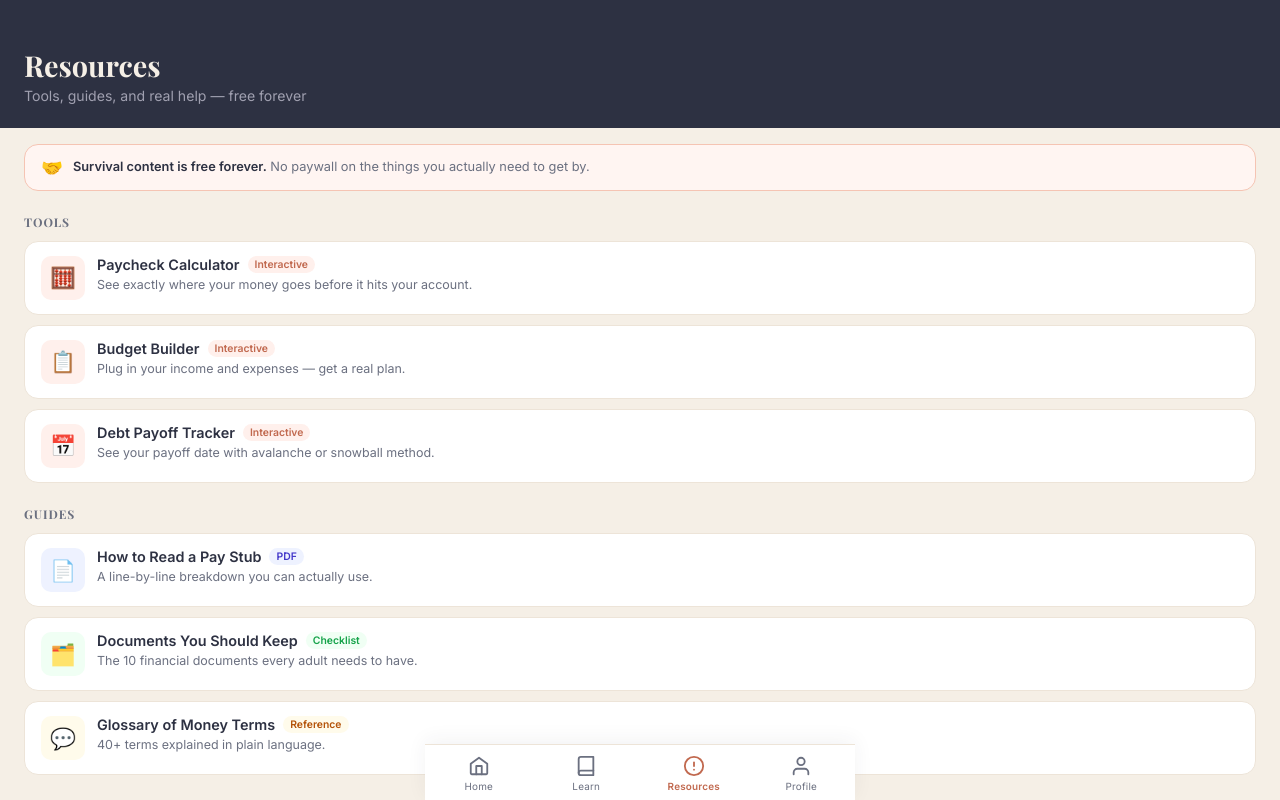
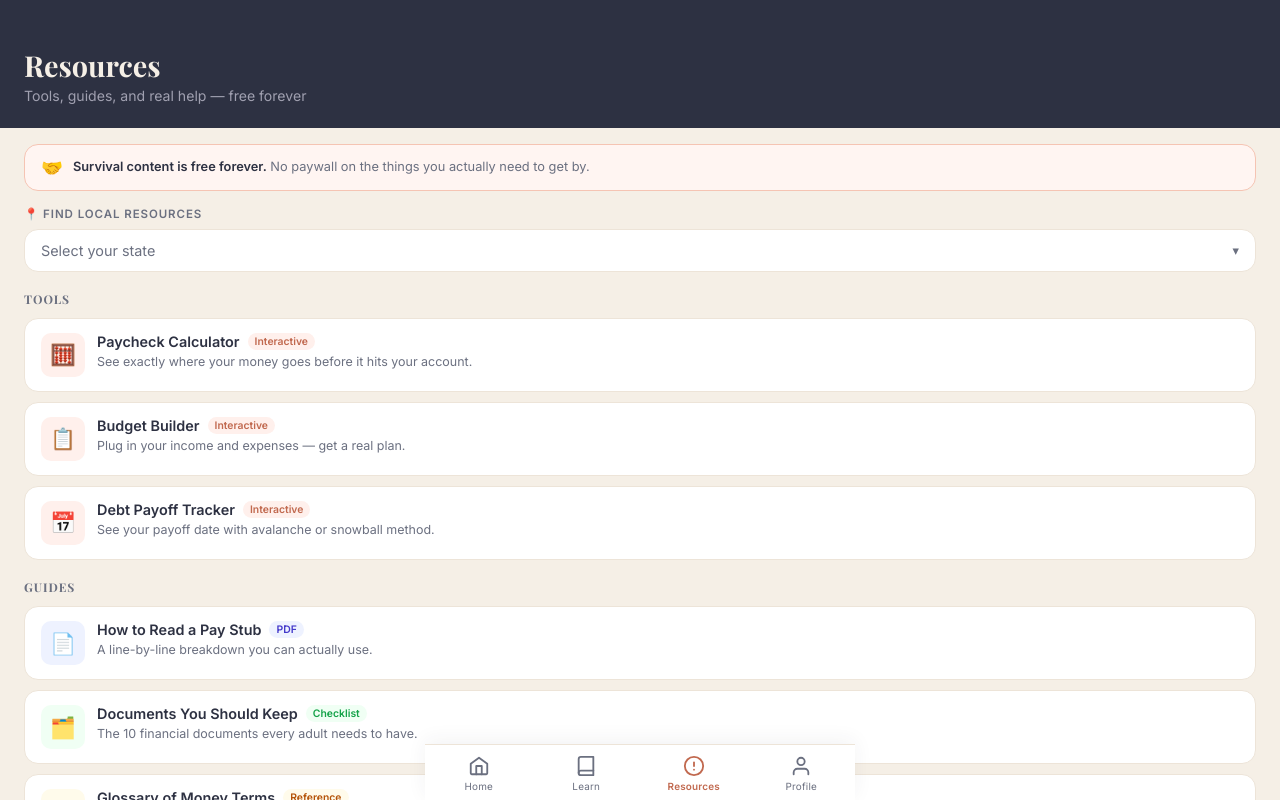
Before and after one commit to ProjectHearthSTACK/homebase, a React (Vite) app: page /resources in a window 1280 px wide. Shown: the top 800 px of the page. Built offline with nearby package versions, Linux system fonts and the light colour scheme.

Commit message:
Update Resources.tsx

```diff
--- a/src/screens/Resources.tsx
+++ b/src/screens/Resources.tsx
@@ -1,4 +1,18 @@
-const resources = [
+import { useState } from 'react'
+
+const US_STATES = [
+  'Alabama','Alaska','Arizona','Arkansas','California','Colorado','Connecticut',
+  'Delaware','Florida','Georgia','Hawaii','Idaho','Illinois','Indiana','Iowa',
+  'Kansas','Kentucky','Louisiana','Maine','Maryland','Massachusetts','Michigan',
+  'Minnesota','Mississippi','Missouri','Montana','Nebraska','Nevada','New Hampshire',
+  'New Jersey','New Mexico','New York','North Carolina','North Dakota','Ohio',
+  'Oklahoma','Oregon','Pennsylvania','Rhode Island','South Carolina','South Dakota',
+  'Tennessee','Texas','Utah','Vermont','Virginia','Washington','West Virginia',
+  'Wisconsin','Wyoming',
+]
+
+// Nation-wide resources (always shown)
+const nationwideResources = [
   {
     category: 'Tools',
     items: [
@@ -25,6 +39,21 @@ const resources = [
   },
 ]
 
+// State-specific resources — expand this as you add real data
+const stateResources: Record<string, { category: string; items: { emoji: string; title: string; desc: string; tag: string }[] }[]> = {
+  'Minnesota': [
+    {
+      category: 'Minnesota Resources',
+      items: [
+        { emoji: '🏠', title: 'MN Housing Finance Agency', desc: 'Rental assistance and homebuyer programs for Minnesotans.', tag: 'External' },
+        { emoji: '🍽️', title: 'Second Harvest Heartland', desc: 'Food shelf and meal program finder across MN.', tag: 'External' },
+        { emoji: '💊', title: 'MNsure', desc: 'Minnesota health insurance marketplace and enrollment help.', tag: 'External' },
+      ]
+    }
+  ],
+  // Add more states as you build them out
+}
+
 const tagColors: Record<string, { bg: string; color: string }> = {
   'Interactive': { bg: '#FFF0EC', color: 'var(--terracotta)' },
   'PDF':         { bg: '#EEF2FF', color: '#4338ca' },
@@ -34,8 +63,32 @@ const tagColors: Record<string, { bg: string; color: string }> = {
 }
 
 export default function Resources() {
+  const [selectedState, setSelectedState] = useState('')
+  const [dropdownOpen, setDropdownOpen] = useState(false)
+
+  const stateSpecific = selectedState ? (stateResources[selectedState] || []) : []
+  const hasStateResources = stateSpecific.length > 0
+
+  const ResourceCard = ({ item }: { item: { emoji: string; title: string; desc: string; tag: string } }) => {
+    const tc = tagColors[item.tag] ?? { bg: '#f0f0f0', color: '#666' }
+    return (
+      <div style={{ background: 'var(--white)', borderRadius: 'var(--radius-md)', padding: '14px 16px', display: 'flex', gap: 12, alignItems: 'flex-start', border: '1.5px solid var(--cream-dark)', cursor: 'pointer' }}>
+        <div style={{ width: 44, height: 44, borderRadius: 10, background: tc.bg, display: 'flex', alignItems: 'center', justifyContent: 'center', fontSize: '1.3rem', flexShrink: 0 }}>
+          {item.emoji}
+        </div>
+        <div style={{ flex: 1 }}>
+          <div style={{ display: 'flex', alignItems: 'center', gap: 8, marginBottom: 3 }}>
+            <p style={{ fontWeight: 600, fontSize: '0.9rem', color: 'var(--slate)' }}>{item.title}</p>
+            <span style={{ fontSize: '0.65rem', fontWeight: 600, padding: '2px 7px', borderRadius: 20, background: tc.bg, color: tc.color, flexShrink: 0 }}>{item.tag}</span>
+          </div>
+          <p style={{ fontSize: '0.78rem', color: 'var(--slate-muted)', lineHeight: 1.5 }}>{item.desc}</p>
+        </div>
+      </div>
+    )
+  }
+
   return (
-    <div style={{ minHeight: '100vh', background: 'var(--cream)', paddingBottom: 90 }}>
+    <div style={{ minHeight: '100vh', background: 'var(--cream)', paddingBottom: 100 }}>
       {/* Header */}
       <div style={{ background: 'var(--slate)', padding: '48px 24px 24px', color: 'var(--cream)' }}>
         <h1 style={{ fontSize: '1.8rem', marginBottom: 4 }}>Resources</h1>
@@ -50,30 +103,83 @@ export default function Resources() {
         </p>
       </div>
 
-      {/* Sections */}
-      {resources.map(section => (
-        <div key={section.category} style={{ padding: '24px 24px 0' }}>
+      {/* State Selector */}
+      <div style={{ margin: '16px 24px 0', position: 'relative' }}>
+        <p style={{ fontSize: '0.72rem', fontWeight: 700, textTransform: 'uppercase', letterSpacing: '0.08em', color: 'var(--slate-muted)', marginBottom: 8 }}>
+          📍 Find local resources
+        </p>
+        <button
+          onClick={() => setDropdownOpen(o => !o)}
+          style={{
+            width: '100%', padding: '12px 16px',
+            background: 'var(--white)', border: '1.5px solid var(--cream-dark)',
+            borderRadius: 'var(--radius-md)', display: 'flex', justifyContent: 'space-between', alignItems: 'center',
+            fontSize: '0.9rem', color: selectedState ? 'var(--slate)' : 'var(--slate-muted)',
+            fontWeight: selectedState ? 600 : 400,
+          }}
+        >
+          {selectedState || 'Select your state'}
+          <span style={{ fontSize: '0.8rem', transition: 'transform 0.2s', transform: dropdownOpen ? 'rotate(180deg)' : 'rotate(0deg)', display: 'inline-block' }}>▾</span>
+        </button>
+
+        {dropdownOpen && (
+          <div style={{
+            position: 'absolute', top: '100%', left: 0, right: 0, zIndex: 50,
+            background: 'var(--white)', border: '1.5px solid var(--cream-dark)',
+            borderRadius: 'var(--radius-md)', marginTop: 4,
+            maxHeight: 220, overflowY: 'auto',
+            boxShadow: 'var(--shadow-md)',
+          }}>
+            {US_STATES.map(state => (
+              <button
+                key={state}
+                onClick={() => { setSelectedState(state); setDropdownOpen(false) }}
+                style={{
+                  width: '100%', padding: '11px 16px', textAlign: 'left',
+                  background: selectedState === state ? '#FFF0EC' : 'transparent',
+                  color: selectedState === state ? 'var(--terracotta)' : 'var(--slate)',
+                  fontWeight: selectedState === state ? 600 : 400,
+                  fontSize: '0.88rem',
+                  borderBottom: '1px solid var(--cream-dark)',
+                }}
+              >{state}</button>
+            ))}
+          </div>
+        )}
+
+        {/* State-specific resources */}
+        {selectedState && (
+          <div style={{ marginTop: 16 }}>
+            {hasStateResources ? (
+              stateSpecific.map(section => (
+                <div key={section.category} style={{ marginBottom: 16 }}>
+                  <h2 style={{ fontSize: '0.75rem', fontWeight: 700, textTransform: 'uppercase', letterSpacing: '0.08em', color: 'var(--slate-muted)', marginBottom: 10 }}>
+                    {section.category}
+                  </h2>
+                  <div style={{ display: 'flex', flexDirection: 'column', gap: 10 }}>
+                    {section.items.map(item => <ResourceCard key={item.title} item={item} />)}
+                  </div>
+                </div>
+              ))
+            ) : (
+              <div style={{ padding: '14px 16px', background: 'var(--white)', borderRadius: 'var(--radius-md)', border: '1.5px solid var(--cream-dark)' }}>
+                <p style={{ fontSize: '0.85rem', color: 'var(--slate-muted)', lineHeight: 1.6 }}>
+                  We're still building out {selectedState}-specific resources. Nationwide resources below are available everywhere.
+                </p>
+              </div>
+            )}
+          </div>
+        )}
+      </div>
+
+      {/* Nation-wide Sections */}
+      {nationwideResources.map(section => (
+        <div key={section.category} style={{ padding: '20px 24px 0' }}>
           <h2 style={{ fontSize: '0.75rem', fontWeight: 700, textTransform: 'uppercase', letterSpacing: '0.08em', color: 'var(--slate-muted)', marginBottom: 12 }}>
             {section.category}
           </h2>
           <div style={{ display: 'flex', flexDirection: 'column', gap: 10 }}>
-            {section.items.map(item => {
-              const tc = tagColors[item.tag] ?? { bg: '#f0f0f0', color: '#666' }
-              return (
-                <div key={item.title} style={{ background: 'var(--white)', borderRadius: 'var(--radius-md)', padding: '14px 16px', display: 'flex', gap: 12, alignItems: 'flex-start', border: '1.5px solid var(--cream-dark)', cursor: 'pointer' }}>
-                  <div style={{ width: 44, height: 44, borderRadius: 10, background: tc.bg, display: 'flex', alignItems: 'center', justifyContent: 'center', fontSize: '1.3rem', flexShrink: 0 }}>
-                    {item.emoji}
-                  </div>
-                  <div style={{ flex: 1 }}>
-                    <div style={{ display: 'flex', alignItems: 'center', gap: 8, marginBottom: 3 }}>
-                      <p style={{ fontWeight: 600, fontSize: '0.9rem', color: 'var(--slate)' }}>{item.title}</p>
-                      <span style={{ fontSize: '0.65rem', fontWeight: 600, padding: '2px 7px', borderRadius: 20, background: tc.bg, color: tc.color, flexShrink: 0 }}>{item.tag}</span>
-                    </div>
-                    <p style={{ fontSize: '0.78rem', color: 'var(--slate-muted)', lineHeight: 1.5 }}>{item.desc}</p>
-                  </div>
-                </div>
-              )
-            })}
+            {section.items.map(item => <ResourceCard key={item.title} item={item} />)}
           </div>
         </div>
       ))}
```
